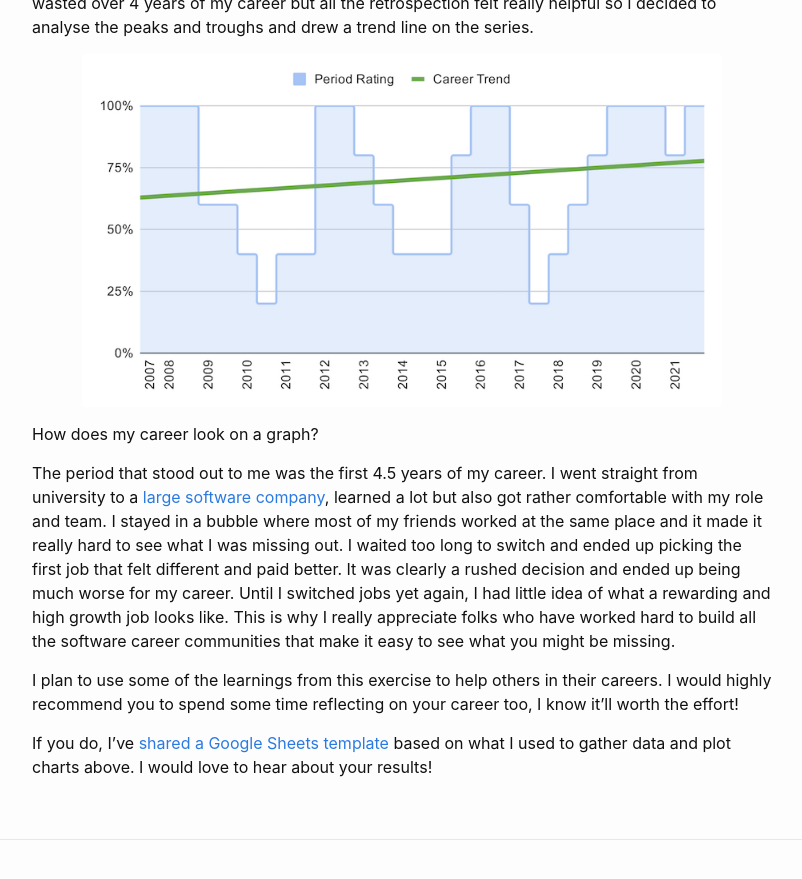
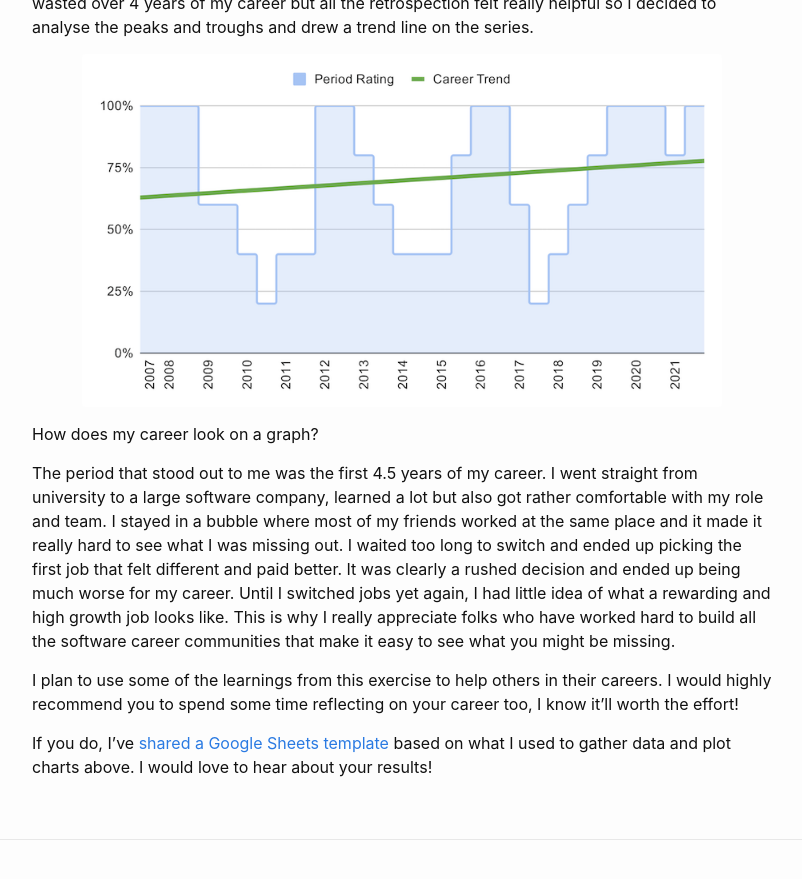
Before and after one commit to chiraggupta/ChiragGupta.com, a Jekyll site: the page built from _posts/2022-01-01-reflect-on-your-career.md, in a window 1280 px wide and 900 px high, scrolled down 2902 px. Shown: the top 879 px of the window, without its empty margins (238-1040 px from the left). Built offline with Jekyll 4.4.1, drawn with Linux system fonts in a browser that asks for light colours; part of the change alters nothing that is shown.

Commit message:
Remove unnecessary links

```diff
--- a/_posts/2022-01-01-reflect-on-your-career.md
+++ b/_posts/2022-01-01-reflect-on-your-career.md
@@ -68,7 +68,7 @@ The whole point of this exercise was to apply this to my own career and after sp
 {:.post-image-label}
 How does my career look on a graph?
 
-The period that stood out to me was the first 4.5 years of my career. I went straight from university to a [large software company](https://en.wikipedia.org/wiki/Oracle_Corporation), learned a lot but also got rather comfortable with my role and team. I stayed in a bubble where most of my friends worked at the same place and it made it really hard to see what I was missing out. I waited too long to switch and ended up picking the first job that felt different and paid better. It was clearly a rushed decision and ended up being much worse for my career. Until I switched jobs yet again, I had little idea of what a rewarding and high growth job looks like. This is why I really appreciate folks who have worked hard to build all the software career communities that make it easy to see what you might be missing.
+The period that stood out to me was the first 4.5 years of my career. I went straight from university to a large software company, learned a lot but also got rather comfortable with my role and team. I stayed in a bubble where most of my friends worked at the same place and it made it really hard to see what I was missing out. I waited too long to switch and ended up picking the first job that felt different and paid better. It was clearly a rushed decision and ended up being much worse for my career. Until I switched jobs yet again, I had little idea of what a rewarding and high growth job looks like. This is why I really appreciate folks who have worked hard to build all the software career communities that make it easy to see what you might be missing.
 
 I plan to use some of the learnings from this exercise to help others in their careers. I would highly recommend you to spend some time reflecting on your career too, I know it’ll worth the effort!
 
```
